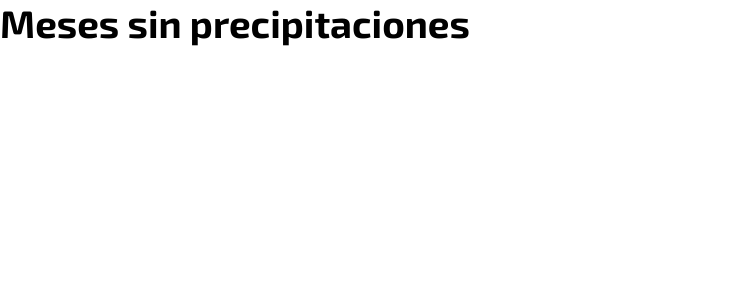
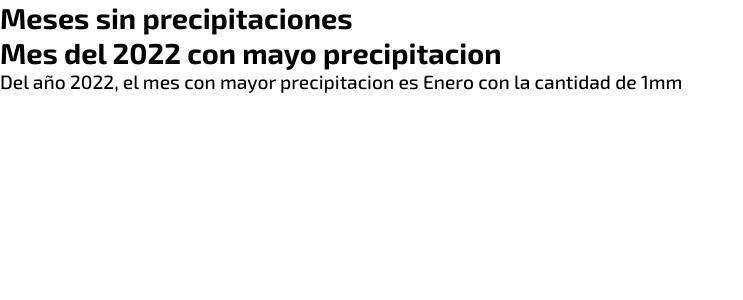
Before and after one commit to Galo98/ServcioMeteorologico, a PHP site: page /index.php in a window 1280 px wide. Shown: the part 80-380 px from the top of the page, without its empty margins (0-743 px from the left). Run offline with PHP 8.4, Linux system fonts and the light colour scheme; data comes from the database, SQL or seed files in the repository; tables that the repository leaves empty hold one stand-in row (values such as "Sample post").

Commit message:
Mes de mayor precipitacion completo

```diff
--- a/assets/funciones.php
+++ b/assets/funciones.php
@@ -311,6 +311,24 @@
         }
     #endregion
 
+    #region Funcion mesMayorPrecipitacion
+
+        function mesMayorPrecipitacion(){
+            $mesPrecipitacionMaxima = 0;
+            $precipitacionMaxima = 0;
+            for($i = 1; $i < 13;$i++){
+                $precipitacion = sumaPrecipitacion($i);
+                if($precipitacion > $precipitacionMaxima){
+                    $mesPrecipitacionMaxima = $i;
+                    $precipitacionMaxima = $precipitacion;
+                }
+            }
+            $mes = buscarMes($mesPrecipitacionMaxima);
+            echo "Del año 2022, el mes con mayor precipitacion es " .$mes ." con la cantidad de " .$precipitacionMaxima ."mm";
+        }
+
+    #endregion
+
 
 
 
--- a/database/serviciomet.sql
+++ b/database/serviciomet.sql
@@ -32,7 +32,7 @@ create table datos(
 
 
 -- select sumaPrecipitaciones(3);
--- select * from datos order by mes;
+select * from datos order by mes;
 
 # drop database serviciomet;
 
--- a/index.php
+++ b/index.php
@@ -4,6 +4,7 @@
   require "assets/conex.php";
 
 ?>
+
 <!DOCTYPE html>
 <html lang="en">
 <head>
@@ -29,11 +30,12 @@
   </header>
   <main class="cajaindex">
     <div class="MesesSinPrecipitaciones">
-      <h1>Meses sin precipitaciones</h1>
+      <h2>Meses sin precipitaciones</h2>
       <?php mesesSinLluvia(); ?>
     </div>
     <div class="MesConMayorPrecipitacion">
-
+      <h2>Mes del 2022 con mayo precipitacion</h2>
+      <?php mesMayorPrecipitacion(); ?>
     </div>
   </main>
   <footer>
```
